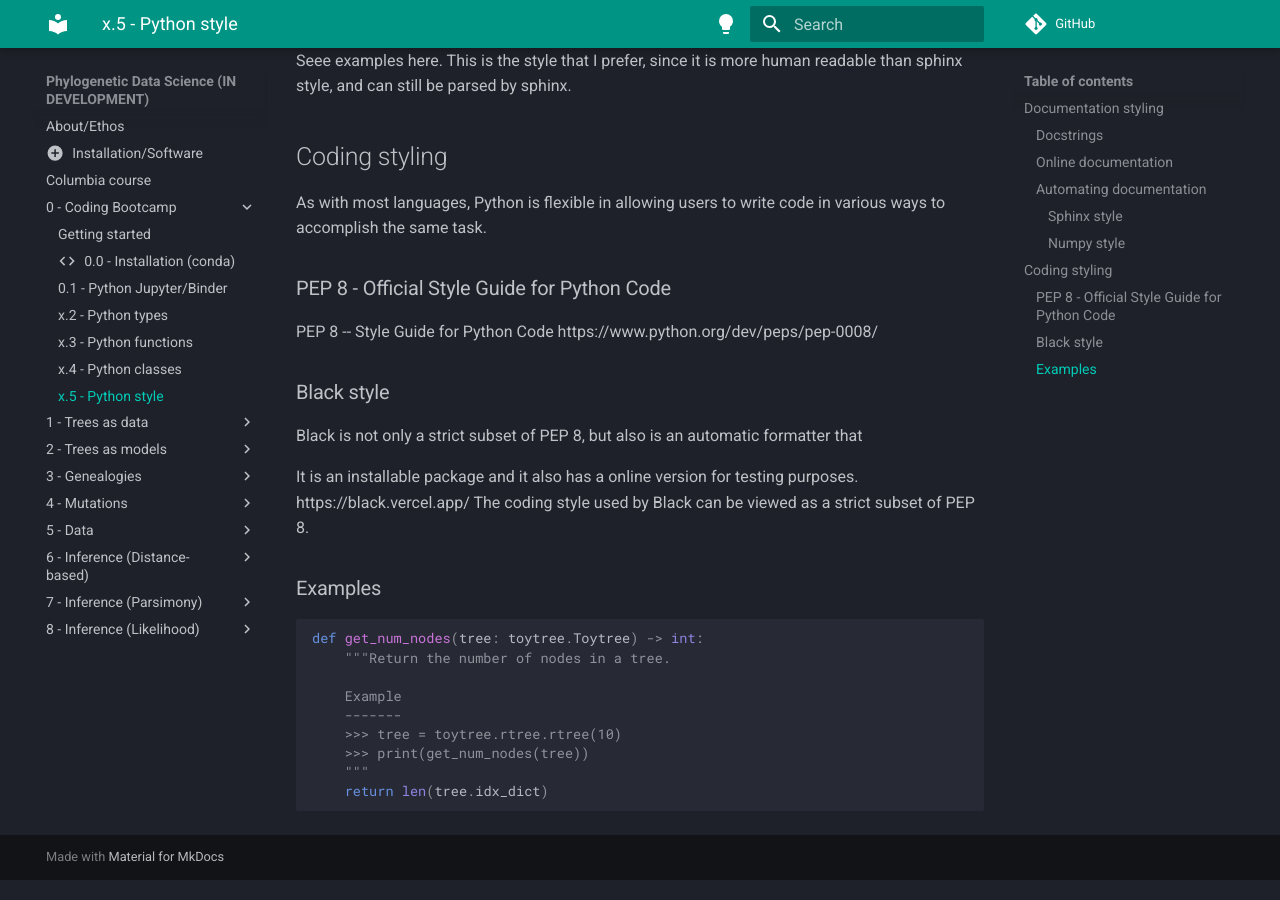
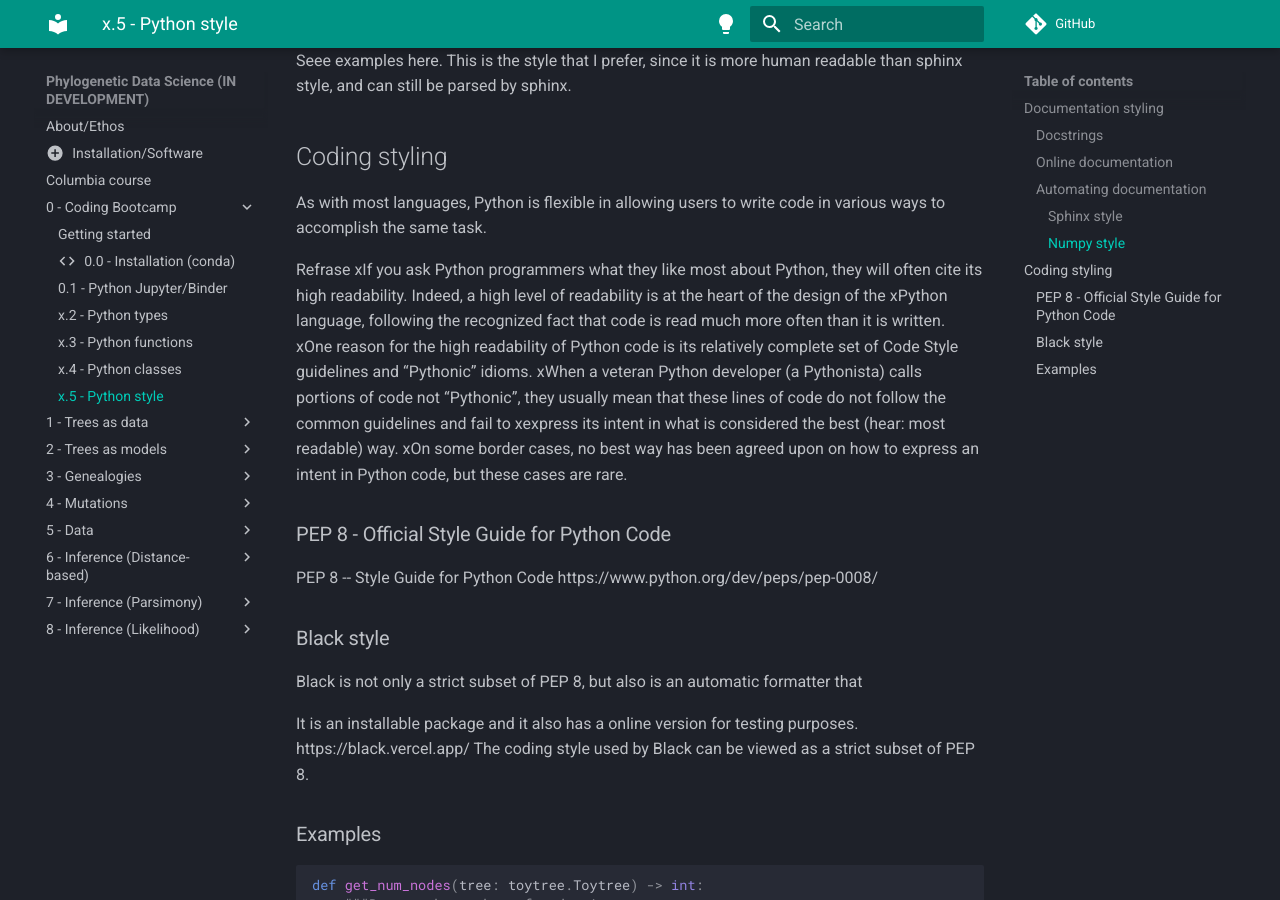
Before and after one commit to eaton-lab/phylogenetic-data-science, an MkDocs documentation site: the page built from docs/bootcamp/0.5-python-style.md, in a window 1280 px wide and 900 px high, scrolled down 1244 px. Built offline with MkDocs 1.6.1 and Material for MkDocs 9.7.7, drawn with Linux system fonts in a browser that asks for light colours; comment, search, counter and statistics services are not loaded.

```diff
--- a/docs/bootcamp/0.5-python-style.md
+++ b/docs/bootcamp/0.5-python-style.md
@@ -53,6 +53,16 @@ As with most languages, Python is flexible in allowing users to write code
 in various ways to accomplish the same task.
 
 
+
+Refrase
+xIf you ask Python programmers what they like most about Python, they will often cite its high readability. Indeed, a high level of readability is at the heart of the design of the xPython language, following the recognized fact that code is read much more often than it is written.
+xOne reason for the high readability of Python code is its relatively complete set of Code Style guidelines and “Pythonic” idioms.
+xWhen a veteran Python developer (a Pythonista) calls portions of code not “Pythonic”, they usually mean that these lines of code do not follow the common guidelines and fail to xexpress its intent in what is considered the best (hear: most readable) way.
+xOn some border cases, no best way has been agreed upon on how to express an intent in Python code, but these cases are rare.
+
+
+
+
 ### PEP 8 - Official Style Guide for Python Code
 PEP 8 -- Style Guide for Python Code
 https://www.python.org/dev/peps/pep-0008/
```
Also changed, not shown: docs/bootcamp/notebooks/python-funcs.ipynb.
